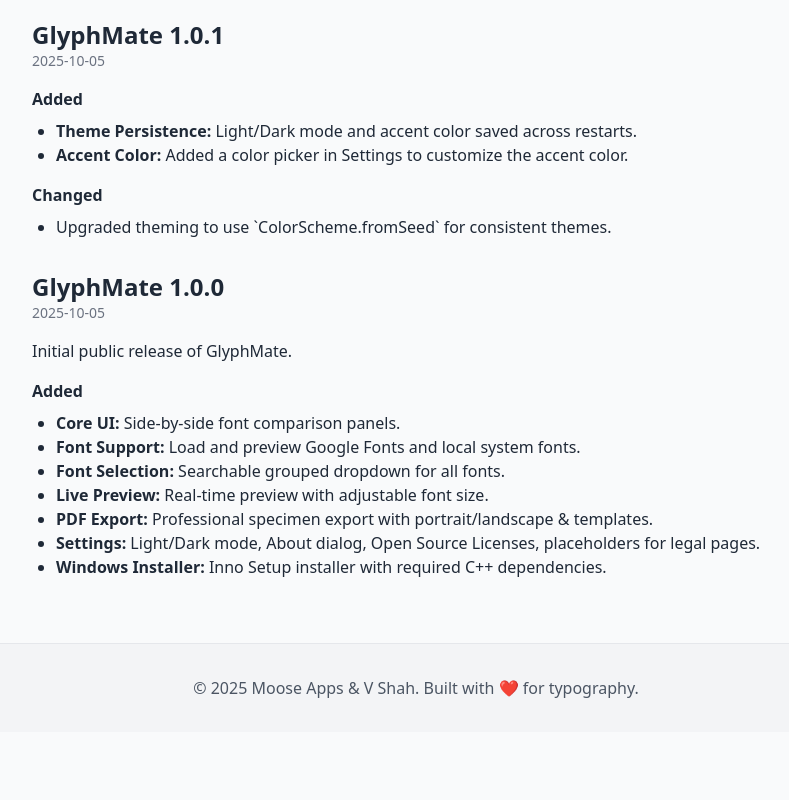
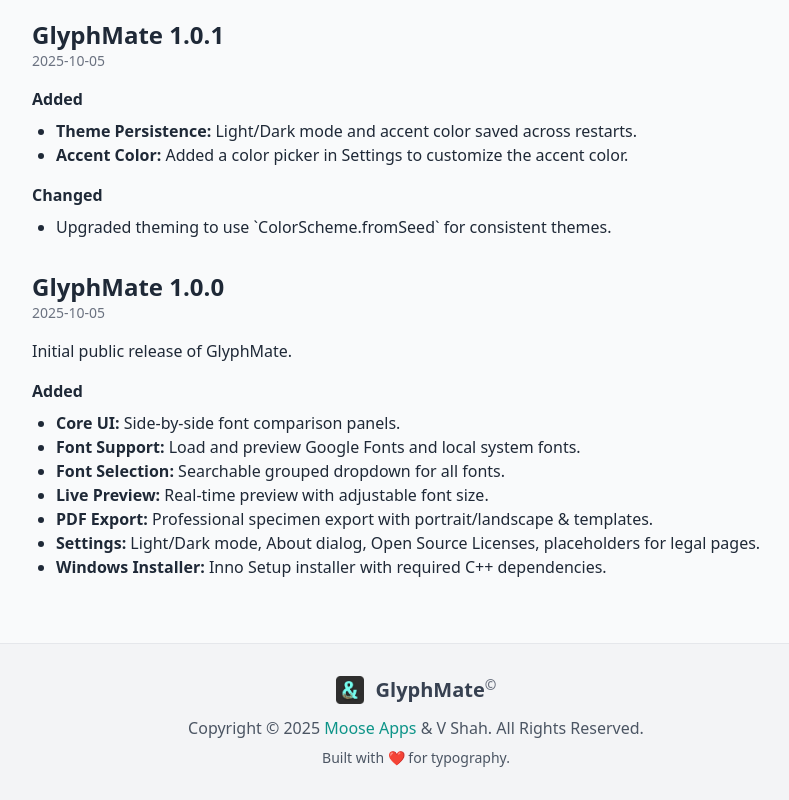
Before and after one commit to vplsh7/vplsh7.github.io, an Astro site: page /glyphmate-changelog in a window 1280 px wide. Shown: the part 592-1392 px from the top of the page, without its empty margins (224-1013 px from the left). Before the commit the page ends 1324 px from the top, so only its background shows below. Built offline with nearby package versions, Linux system fonts and the light colour scheme; Astro itself is replaced by a stand-in of ours.

Commit message:
Update glyphmate-changelog.astro

```diff
--- a/src/pages/glyphmate-changelog.astro
+++ b/src/pages/glyphmate-changelog.astro
@@ -8,7 +8,7 @@
   <head>
     <meta charset="UTF-8" />
     <title>GlyphMate Changelog</title>
-    <link rel="icon" type="image/png" href="/images/glyphmate_favicon.png" />
+    <link rel="icon" type="image/png" href="/images/logo_glyphmate.png" />
   </head>
   <body class="bg-gray-50 text-gray-800 font-inter">
     <header class="bg-white/80 backdrop-blur-md sticky top-0 z-50 border-b border-gray-200">
@@ -35,8 +35,24 @@
       </div>
     </main>
 
-    <footer class="bg-gray-100 border-t py-8 text-center text-gray-600">
-      <p>© 2025 Moose Apps & V Shah. Built with ❤️ for typography.</p>
-    </footer>
+      <!-- Footer -->
+  <footer class="bg-gray-100 border-t">
+    <div class="container mx-auto px-6 py-8 text-center text-gray-600">
+      <div class="flex items-center justify-center space-x-3 mb-3">
+        <img src="/images/logo_glyphmate.png" alt="GlyphMate Logo" class="h-7 w-7" />
+        <span class="text-xl font-bold text-gray-700">
+          GlyphMate<sup class="text-sm text-gray-500">&copy;</sup>
+        </span>
+      </div>
+      <p>
+        Copyright © 2025
+        <a href="/index" target="_blank" class="text-teal-600 hover:underline"
+          >Moose Apps</a
+        >
+        & V Shah. All Rights Reserved.
+      </p>
+      <p class="text-sm mt-2">Built with ❤️ for typography.</p>
+    </div>
+  </footer>
   </body>
 </html>
```
